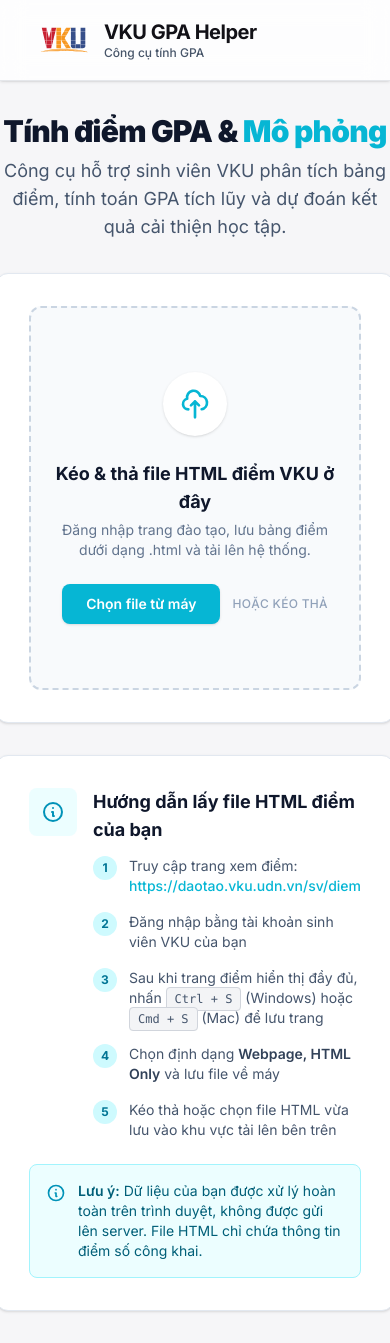
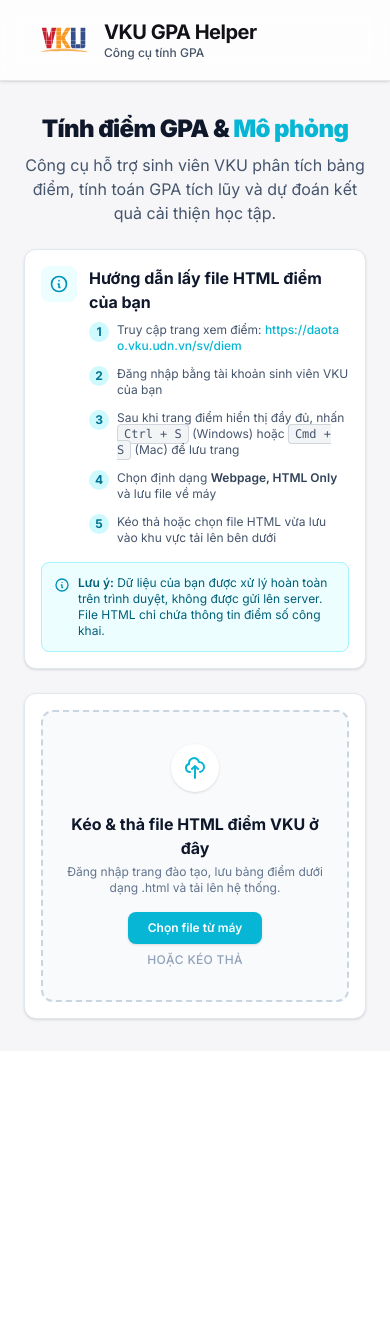
Before and after one commit to HuynhKhanh1402/vku-gpa-helper, a React (Vite) app: page / in a window 390 px wide. After the commit the page ends 1051 px from the top, so only its background shows below. Built offline with nearby package versions, Linux system fonts and the light colour scheme.

Commit message:
feat: enhance UploadArea component with HTML file upload instructions and improved styling

```diff
--- a/src/components/UploadArea.tsx
+++ b/src/components/UploadArea.tsx
@@ -35,24 +35,72 @@
   }, []);
 
   return (
-    <div className="max-w-5xl mx-auto space-y-8">
+    <div className="max-w-5xl mx-auto space-y-6 sm:space-y-8">
       {/* Page Heading */}
       <div className="flex flex-col gap-2 text-center sm:text-left sm:flex-row sm:items-end sm:justify-between">
         <div className="space-y-2 max-w-2xl">
-          <h2 className="text-3xl sm:text-4xl font-black tracking-tight text-slate-900">
+          <h2 className="text-2xl sm:text-3xl lg:text-4xl font-black tracking-tight text-slate-900">
             Tính điểm GPA & <span className="text-primary">Mô phỏng</span>
           </h2>
-          <p className="text-lg text-slate-600">
+          <p className="text-base sm:text-lg text-slate-600">
             Công cụ hỗ trợ sinh viên VKU phân tích bảng điểm, tính toán GPA tích lũy và dự đoán kết quả cải thiện học tập.
           </p>
         </div>
       </div>
 
-      {/* Upload Section */}
-      <div className="bg-surface-light rounded-xl shadow-sm border border-slate-200 overflow-hidden">
-        <div className="p-8 sm:p-12">
+      {/* Hướng dẫn lấy file HTML - Show first on mobile */}
+      <div className="rounded-xl border border-slate-200 bg-white p-4 sm:p-6 lg:p-8 shadow-sm order-2 lg:order-3">
+        <div className="flex items-start gap-3 sm:gap-4 mb-4 sm:mb-6">
+          <div className="rounded-lg bg-cyan-50 p-2 sm:p-3 text-cyan-600">
+            <svg className="w-5 h-5 sm:w-6 sm:h-6" fill="none" stroke="currentColor" viewBox="0 0 24 24">
+              <path strokeLinecap="round" strokeLinejoin="round" strokeWidth={2} d="M13 16h-1v-4h-1m1-4h.01M21 12a9 9 0 11-18 0 9 9 0 0118 0z" />
+            </svg>
+          </div>
+          <div className="flex-1">
+            <h4 className="text-base sm:text-lg font-bold text-slate-900 mb-2 sm:mb-3">
+              Hướng dẫn lấy file HTML điểm của bạn
+            </h4>
+            <div className="space-y-3 sm:space-y-4 text-xs sm:text-sm text-slate-600">
+              <div className="flex items-start gap-2 sm:gap-3">
+                <span className="flex items-center justify-center w-5 h-5 sm:w-6 sm:h-6 rounded-full bg-cyan-100 text-cyan-700 font-bold text-xs flex-shrink-0">1</span>
+                <p>Truy cập trang xem điểm: <a href="https://daotao.vku.udn.vn/sv/diem" target="_blank" rel="noopener noreferrer" className="text-primary hover:underline font-medium break-all">https://daotao.vku.udn.vn/sv/diem</a></p>
+              </div>
+              <div className="flex items-start gap-2 sm:gap-3">
+                <span className="flex items-center justify-center w-5 h-5 sm:w-6 sm:h-6 rounded-full bg-cyan-100 text-cyan-700 font-bold text-xs flex-shrink-0">2</span>
+                <p>Đăng nhập bằng tài khoản sinh viên VKU của bạn</p>
+              </div>
+              <div className="flex items-start gap-2 sm:gap-3">
+                <span className="flex items-center justify-center w-5 h-5 sm:w-6 sm:h-6 rounded-full bg-cyan-100 text-cyan-700 font-bold text-xs flex-shrink-0">3</span>
+                <p>Sau khi trang điểm hiển thị đầy đủ, nhấn <kbd className="px-1.5 sm:px-2 py-0.5 sm:py-1 bg-gray-100 border border-gray-300 rounded text-xs font-mono">Ctrl + S</kbd> (Windows) hoặc <kbd className="px-1.5 sm:px-2 py-0.5 sm:py-1 bg-gray-100 border border-gray-300 rounded text-xs font-mono">Cmd + S</kbd> (Mac) để lưu trang</p>
+              </div>
+              <div className="flex items-start gap-2 sm:gap-3">
+                <span className="flex items-center justify-center w-5 h-5 sm:w-6 sm:h-6 rounded-full bg-cyan-100 text-cyan-700 font-bold text-xs flex-shrink-0">4</span>
+                <p>Chọn định dạng <strong className="font-semibold text-slate-700">Webpage, HTML Only</strong> và lưu file về máy</p>
+              </div>
+              <div className="flex items-start gap-2 sm:gap-3">
+                <span className="flex items-center justify-center w-5 h-5 sm:w-6 sm:h-6 rounded-full bg-cyan-100 text-cyan-700 font-bold text-xs flex-shrink-0">5</span>
+                <p>Kéo thả hoặc chọn file HTML vừa lưu vào khu vực tải lên bên dưới</p>
+              </div>
+            </div>
+          </div>
+        </div>
+        <div className="bg-cyan-50 border border-cyan-200 rounded-lg p-3 sm:p-4 mt-3 sm:mt-4">
+          <div className="flex items-start gap-2 sm:gap-3">
+            <svg className="w-4 h-4 sm:w-5 sm:h-5 text-cyan-600 mt-0.5 flex-shrink-0" fill="none" stroke="currentColor" viewBox="0 0 24 24">
+              <path strokeLinecap="round" strokeLinejoin="round" strokeWidth={2} d="M13 16h-1v-4h-1m1-4h.01M21 12a9 9 0 11-18 0 9 9 0 0118 0z" />
+            </svg>
+            <div className="text-xs sm:text-sm text-cyan-800">
+              <strong className="font-semibold">Lưu ý:</strong> Dữ liệu của bạn được xử lý hoàn toàn trên trình duyệt, không được gửi lên server. File HTML chỉ chứa thông tin điểm số công khai.
+            </div>
+          </div>
+        </div>
+      </div>
+
+      {/* Upload Section - Show after instructions on mobile */}
+      <div className="bg-surface-light rounded-xl shadow-sm border border-slate-200 overflow-hidden order-3 lg:order-2">
+        <div className="p-4 sm:p-8 lg:p-12">
           <div
-            className={`relative group cursor-pointer flex flex-col items-center justify-center rounded-xl border-2 border-dashed transition-all duration-300 px-6 py-16 text-center ${
+            className={`relative group cursor-pointer flex flex-col items-center justify-center rounded-xl border-2 border-dashed transition-all duration-300 px-4 sm:px-6 py-8 sm:py-12 lg:py-16 text-center ${
               isDragging
                 ? 'border-primary bg-primary/10 scale-[1.02]'
                 : 'border-slate-300 hover:border-primary bg-slate-50 hover:bg-primary/5'
@@ -71,24 +119,24 @@
               disabled={isLoading}
             />
 
-            <div className="flex size-16 items-center justify-center rounded-full bg-white shadow-sm mb-4 group-hover:scale-110 transition-transform duration-300">
-              <svg className="w-8 h-8 text-primary" fill="none" stroke="currentColor" viewBox="0 0 24 24">
+            <div className="flex size-12 sm:size-16 items-center justify-center rounded-full bg-white shadow-sm mb-3 sm:mb-4 group-hover:scale-110 transition-transform duration-300">
+              <svg className="w-6 h-6 sm:w-8 sm:h-8 text-primary" fill="none" stroke="currentColor" viewBox="0 0 24 24">
                 <path strokeLinecap="round" strokeLinejoin="round" strokeWidth={2} d="M7 16a4 4 0 01-.88-7.903A5 5 0 1115.9 6L16 6a5 5 0 011 9.9M15 13l-3-3m0 0l-3 3m3-3v12" />
               </svg>
             </div>
 
-            <h3 className="mt-2 text-lg font-bold text-slate-900">
+            <h3 className="mt-2 text-base sm:text-lg font-bold text-slate-900">
               Kéo & thả file HTML điểm VKU ở đây
             </h3>
-            <p className="mt-1 text-sm text-slate-500 max-w-sm">
+            <p className="mt-1 text-xs sm:text-sm text-slate-500 max-w-sm">
               Đăng nhập trang đào tạo, lưu bảng điểm dưới dạng .html và tải lên hệ thống.
             </p>
 
-            <div className="mt-6 flex items-center gap-3">
+            <div className="mt-4 sm:mt-6 flex flex-col sm:flex-row items-center gap-2 sm:gap-3">
               <button
                 type="button"
                 disabled={isLoading}
-                className="inline-flex items-center justify-center rounded-lg bg-primary text-surface-light px-6 py-2.5 text-sm font-semibold shadow-sm hover:bg-primary-hover focus-visible:outline focus-visible:outline-2 focus-visible:outline-offset-2 focus-visible:outline-primary transition-colors disabled:opacity-50 disabled:cursor-not-allowed"
+                className="inline-flex items-center justify-center rounded-lg bg-primary text-surface-light px-5 sm:px-6 py-2 sm:py-2.5 text-xs sm:text-sm font-semibold shadow-sm hover:bg-primary-hover focus-visible:outline focus-visible:outline-2 focus-visible:outline-offset-2 focus-visible:outline-primary transition-colors disabled:opacity-50 disabled:cursor-not-allowed"
                 onClick={(e) => {
                   e.stopPropagation();
                   !isLoading && document.getElementById('file-input')?.click();
@@ -102,9 +150,9 @@
             </div>
 
             {isLoading && (
-              <div className="mt-4 flex items-center gap-2 text-primary">
-                <div className="animate-spin rounded-full h-5 w-5 border-b-2 border-primary"></div>
-                <span className="text-sm font-medium">Đang phân tích file...</span>
+              <div className="mt-3 sm:mt-4 flex items-center gap-2 text-primary">
+                <div className="animate-spin rounded-full h-4 w-4 sm:h-5 sm:w-5 border-b-2 border-primary"></div>
+                <span className="text-xs sm:text-sm font-medium">Đang phân tích file...</span>
               </div>
             )}
 
@@ -135,54 +183,6 @@
           </div>
         </div>
       </div>
-
-      {/* Hướng dẫn lấy file HTML */}
-      <div className="rounded-xl border border-slate-200 bg-white p-8 shadow-sm">
-        <div className="flex items-start gap-4 mb-6">
-          <div className="rounded-lg bg-cyan-50 p-3 text-cyan-600">
-            <svg className="w-6 h-6" fill="none" stroke="currentColor" viewBox="0 0 24 24">
-              <path strokeLinecap="round" strokeLinejoin="round" strokeWidth={2} d="M13 16h-1v-4h-1m1-4h.01M21 12a9 9 0 11-18 0 9 9 0 0118 0z" />
-            </svg>
-          </div>
-          <div className="flex-1">
-            <h4 className="text-lg font-bold text-slate-900 mb-3">
-              Hướng dẫn lấy file HTML điểm của bạn
-            </h4>
-            <div className="space-y-4 text-sm text-slate-600">
-              <div className="flex items-start gap-3">
-                <span className="flex items-center justify-center w-6 h-6 rounded-full bg-cyan-100 text-cyan-700 font-bold text-xs flex-shrink-0">1</span>
-                <p>Truy cập trang xem điểm: <a href="https://daotao.vku.udn.vn/sv/diem" target="_blank" rel="noopener noreferrer" className="text-primary hover:underline font-medium">https://daotao.vku.udn.vn/sv/diem</a></p>
-              </div>
-              <div className="flex items-start gap-3">
-                <span className="flex items-center justify-center w-6 h-6 rounded-full bg-cyan-100 text-cyan-700 font-bold text-xs flex-shrink-0">2</span>
-                <p>Đăng nhập bằng tài khoản sinh viên VKU của bạn</p>
-              </div>
-              <div className="flex items-start gap-3">
-                <span className="flex items-center justify-center w-6 h-6 rounded-full bg-cyan-100 text-cyan-700 font-bold text-xs flex-shrink-0">3</span>
-                <p>Sau khi trang điểm hiển thị đầy đủ, nhấn <kbd className="px-2 py-1 bg-gray-100 border border-gray-300 rounded text-xs font-mono">Ctrl + S</kbd> (Windows) hoặc <kbd className="px-2 py-1 bg-gray-100 border border-gray-300 rounded text-xs font-mono">Cmd + S</kbd> (Mac) để lưu trang</p>
-              </div>
-              <div className="flex items-start gap-3">
-                <span className="flex items-center justify-center w-6 h-6 rounded-full bg-cyan-100 text-cyan-700 font-bold text-xs flex-shrink-0">4</span>
-                <p>Chọn định dạng <strong className="font-semibold text-slate-700">Webpage, HTML Only</strong> và lưu file về máy</p>
-              </div>
-              <div className="flex items-start gap-3">
-                <span className="flex items-center justify-center w-6 h-6 rounded-full bg-cyan-100 text-cyan-700 font-bold text-xs flex-shrink-0">5</span>
-                <p>Kéo thả hoặc chọn file HTML vừa lưu vào khu vực tải lên bên trên</p>
-              </div>
-            </div>
-          </div>
-        </div>
-        <div className="bg-cyan-50 border border-cyan-200 rounded-lg p-4 mt-4">
-          <div className="flex items-start gap-3">
-            <svg className="w-5 h-5 text-cyan-600 mt-0.5 flex-shrink-0" fill="none" stroke="currentColor" viewBox="0 0 24 24">
-              <path strokeLinecap="round" strokeLinejoin="round" strokeWidth={2} d="M13 16h-1v-4h-1m1-4h.01M21 12a9 9 0 11-18 0 9 9 0 0118 0z" />
-            </svg>
-            <div className="text-sm text-cyan-800">
-              <strong className="font-semibold">Lưu ý:</strong> Dữ liệu của bạn được xử lý hoàn toàn trên trình duyệt, không được gửi lên server. File HTML chỉ chứa thông tin điểm số công khai.
-            </div>
-          </div>
-        </div>
-      </div>
     </div>
   );
 }
```
